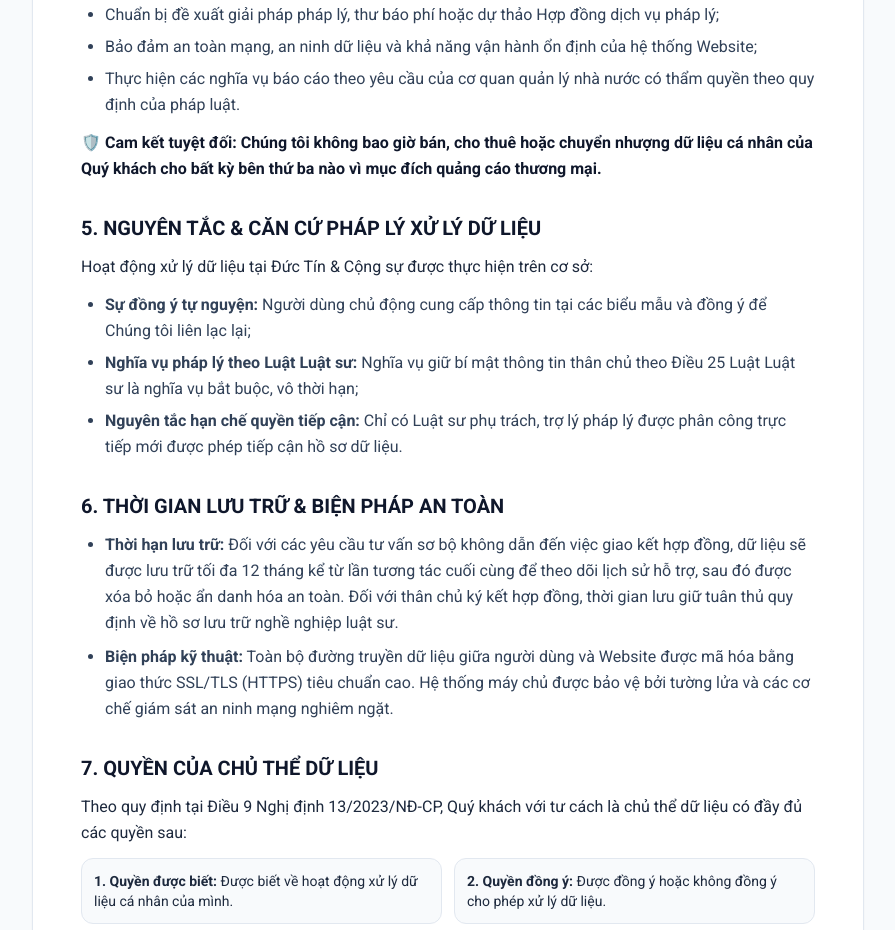
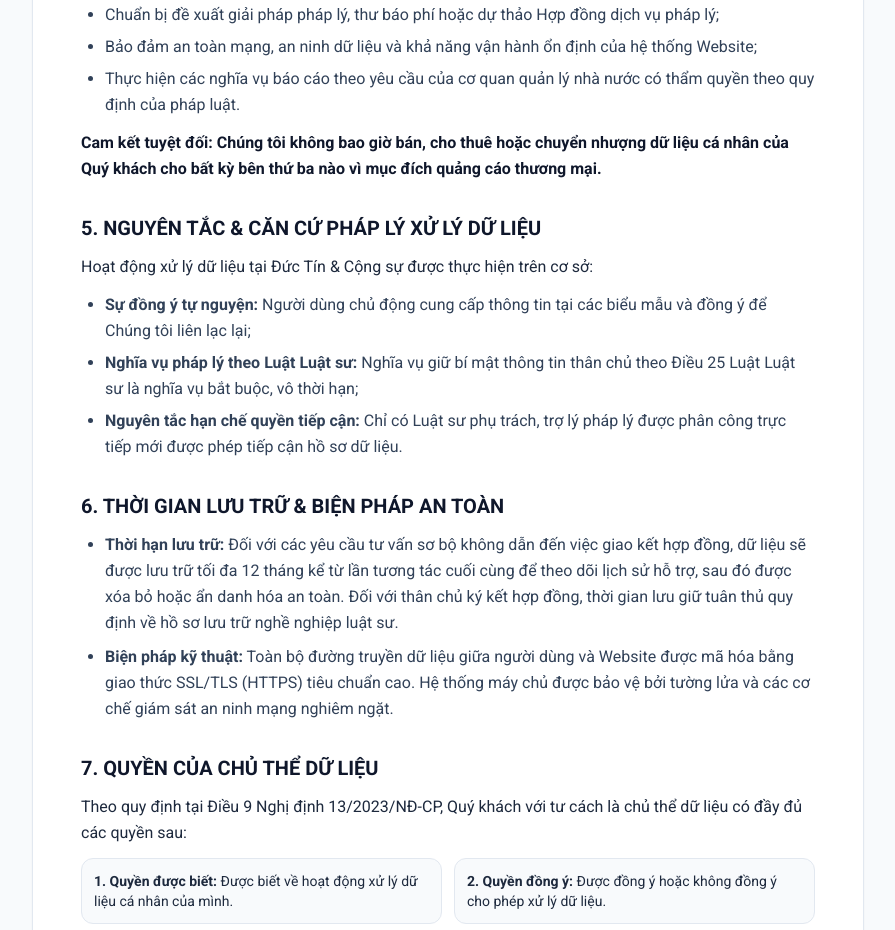
Before and after one commit to RexMcG/webluatductin, a Next.js app: page /data-protection in a window 1280 px wide. Shown: the part 1820-2750 px from the top of the page, without its empty margins (192-1087 px from the left). Built offline with nearby package versions, Linux system fonts and the light colour scheme.

Commit message:
chore: remove shield icon from data protection policy page

```diff
--- a/src/app/data-protection/page.tsx
+++ b/src/app/data-protection/page.tsx
@@ -125,7 +125,7 @@
               <li>Thực hiện các nghĩa vụ báo cáo theo yêu cầu của cơ quan quản lý nhà nước có thẩm quyền theo quy định của pháp luật.</li>
             </ul>
             <p className="font-semibold text-slate-900">
-              🛡️ Cam kết tuyệt đối: Chúng tôi không bao giờ bán, cho thuê hoặc chuyển nhượng dữ liệu cá nhân của Quý khách cho bất kỳ bên thứ ba nào vì mục đích quảng cáo thương mại.
+              Cam kết tuyệt đối: Chúng tôi không bao giờ bán, cho thuê hoặc chuyển nhượng dữ liệu cá nhân của Quý khách cho bất kỳ bên thứ ba nào vì mục đích quảng cáo thương mại.
             </p>
           </section>
 
```
